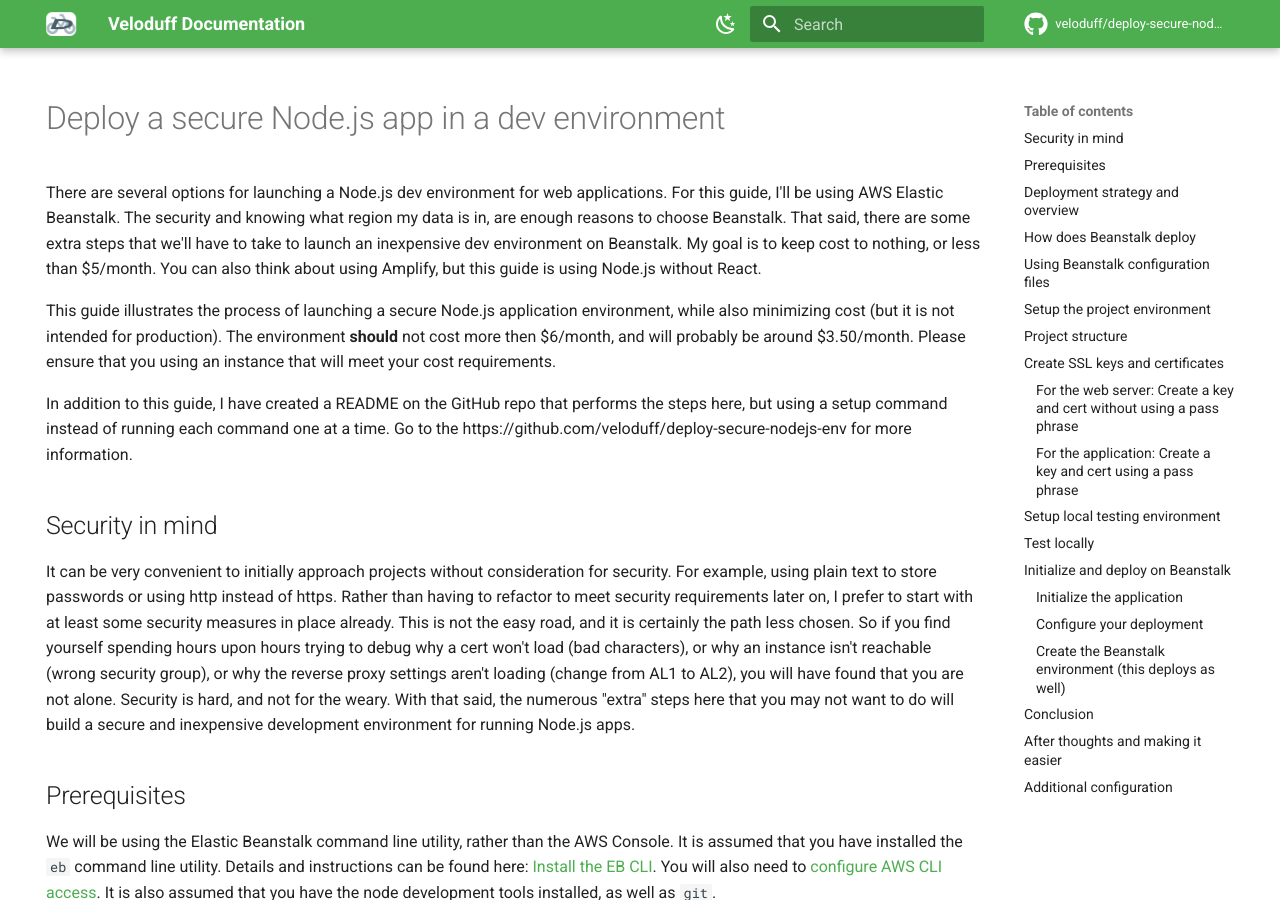
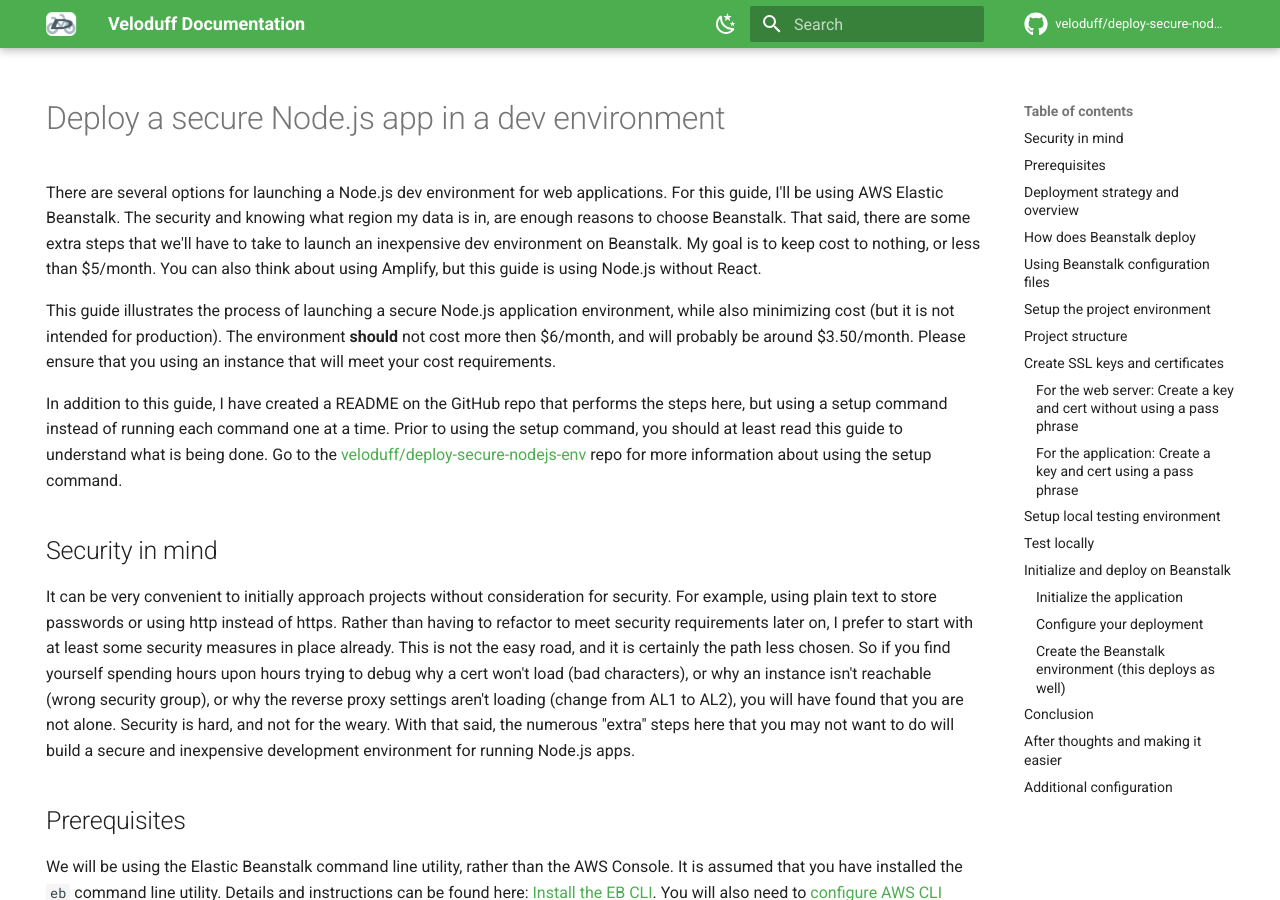
Before and after one commit to veloduff/deploy-secure-nodejs-env, an MkDocs documentation site: the page built from docs/index.md, in a window 1280 px wide and 900 px high. Built offline with MkDocs 1.6.1 and Material for MkDocs 9.7.7, drawn with Linux system fonts in a browser that asks for light colours; comment, search, counter and statistics services are not loaded.

Commit message:
updating docs index

```diff
--- a/docs/index.md
+++ b/docs/index.md
@@ -10,7 +10,7 @@
 
 This guide illustrates the process of launching a secure Node.js application environment, while also minimizing cost (but it is not intended for production). The environment **should** not cost more then $6/month, and will probably be around $3.50/month. Please ensure that you using an instance that will meet your cost requirements.
 
-In addition to this guide, I have created a README on the GitHub repo that performs the steps here, but using a setup command instead of running each command one at a time. Go to the https://github.com/veloduff/deploy-secure-nodejs-env for more information.
+In addition to this guide, I have created a README on the GitHub repo that performs the steps here, but using a setup command instead of running each command one at a time. Prior to using the setup command, you should at least read this guide to understand what is being done. Go to the [veloduff/deploy-secure-nodejs-env](https://github.com/veloduff/deploy-secure-nodejs-env) repo for more information about using the setup command.
 
 ## Security in mind
 
```
